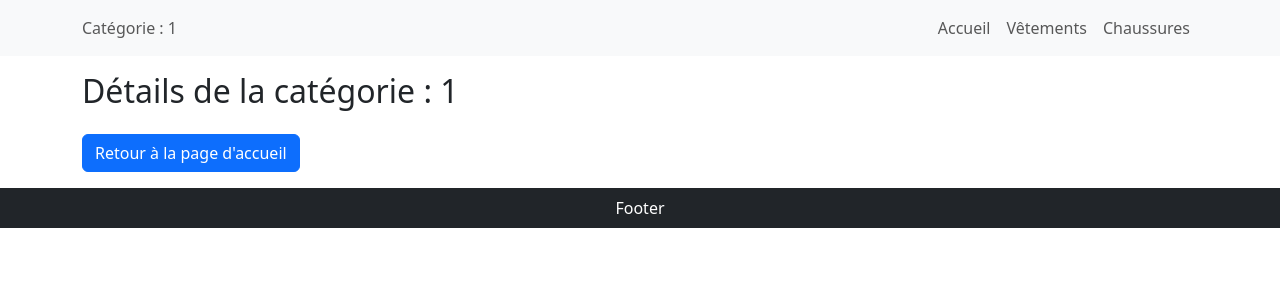
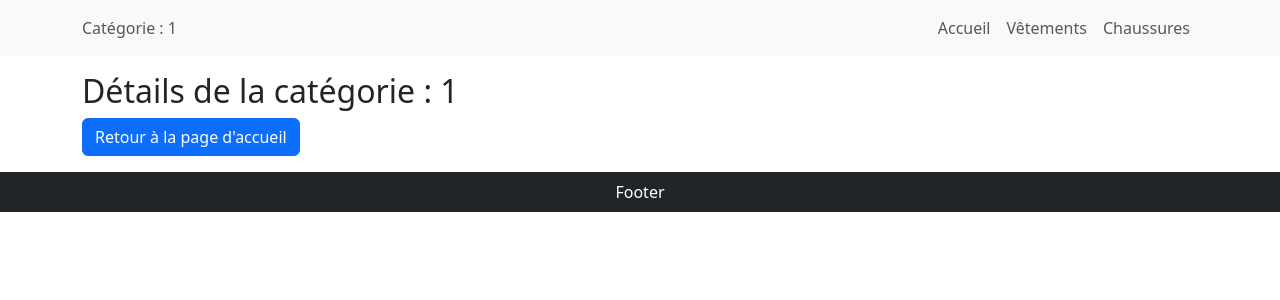
Before and after one commit to KevinFalck/react-router, a React (Vite) app: page /categorie/1 in a window 1280 px wide. Shown: the top 300 px of the page. Built offline with nearby package versions, Linux system fonts and the light colour scheme.

Commit message:
feat: use React-Bootstrap component Button

```diff
--- a/src/pages/Category.jsx
+++ b/src/pages/Category.jsx
@@ -1,4 +1,5 @@
 import { useParams, useNavigate } from "react-router";
+import Button from "react-bootstrap/Button";
 
 const Category = () => {
   const { slug } = useParams();
@@ -11,9 +12,9 @@ const Category = () => {
   return (
     <>
       <h2>Détails de la catégorie : {slug}</h2>
-      <button onClick={handleClick} className="btn btn-primary mt-3">
+      <Button variant="primary" onClick={handleClick}>
         Retour à la page d'accueil
-      </button>
+      </Button>
     </>
   );
 };
```
